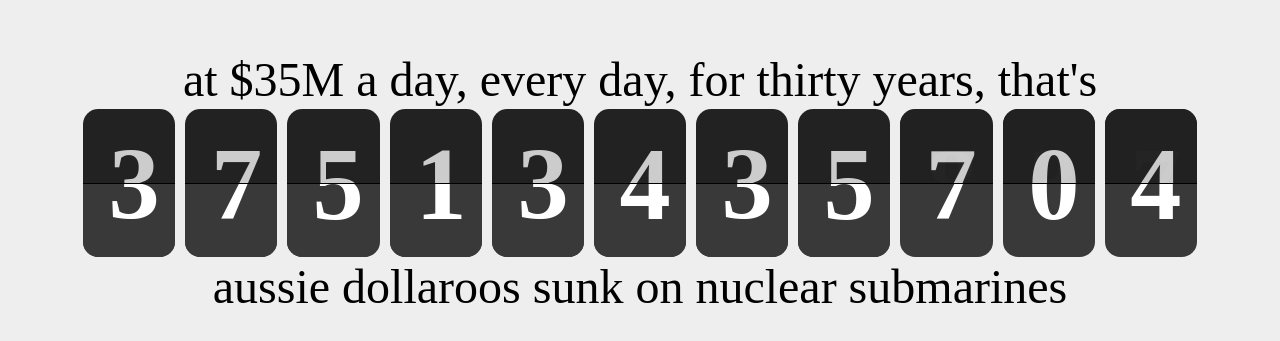
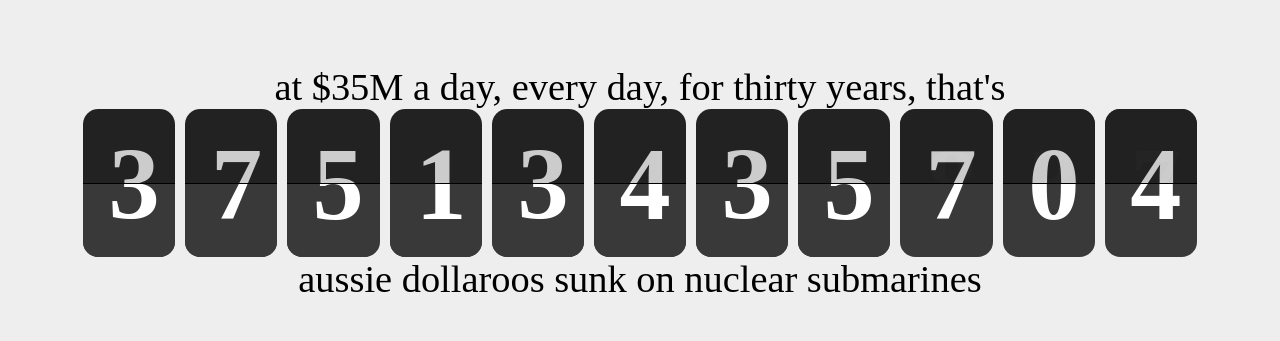
Before and after one commit to justinTNT/aukus-cost-counter, a plain HTML site: page index.html in a window 1280 px wide. Shown: the part 225-566 px from the top of the page. Drawn offline with Linux system fonts and the light colour scheme.

Commit message:
better styling

```diff
--- a/index.html
+++ b/index.html
@@ -10,11 +10,10 @@ body {
   background: #EEE;
 }
 
-.text { font-size: 3em; }
+.text { font-size: 3vw; }
 .flip-clock {
   text-align: center;
   perspective: 400px;
-  margin: 2px auto;
 
   *,
   *:before,
```
